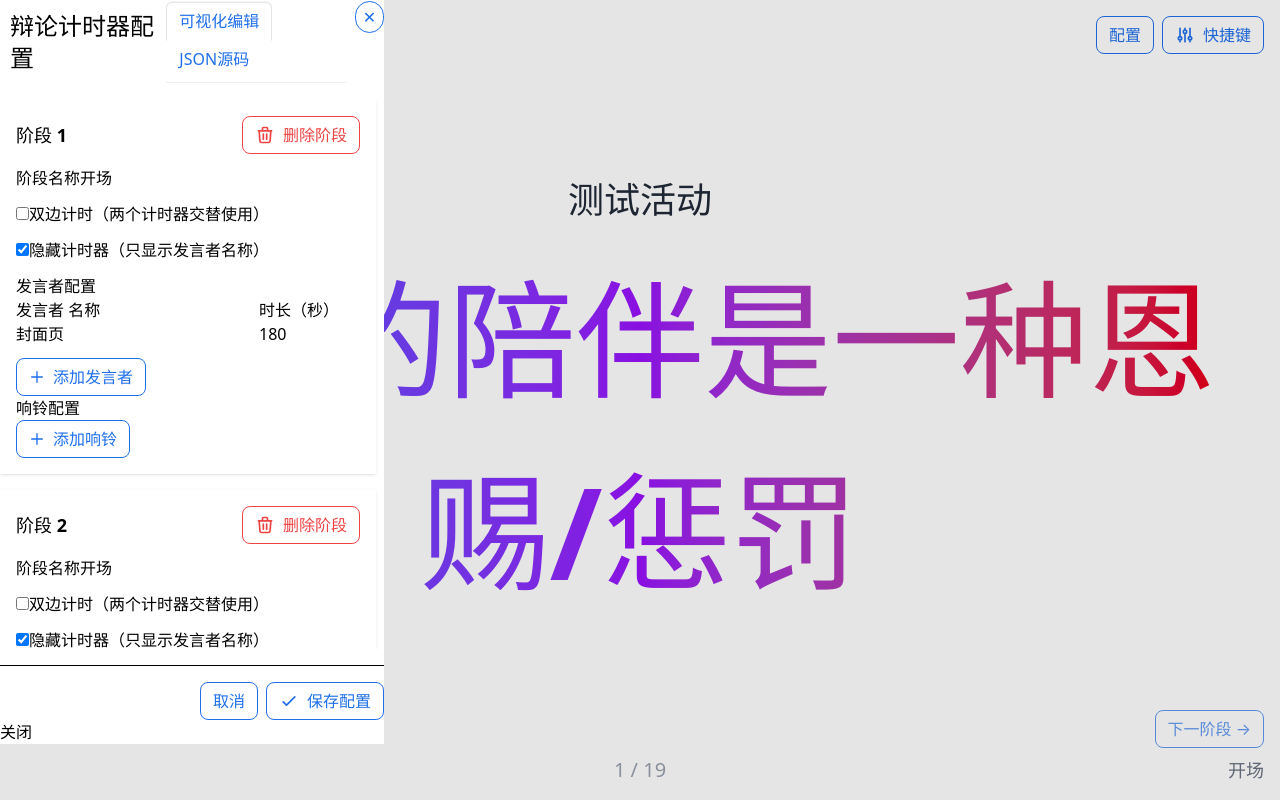
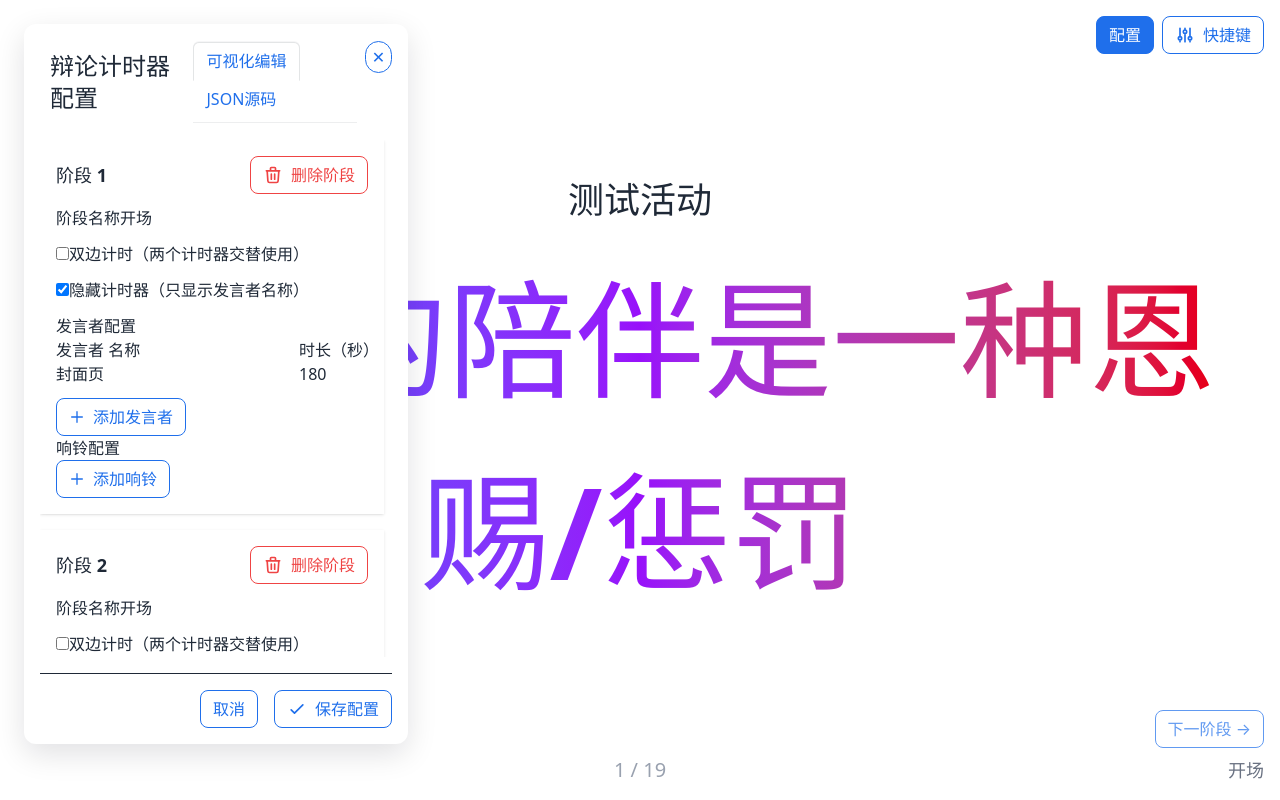
Before and after one commit to CompPsyUnion/debate-timer, a Vue app: page / in a window 1280 px wide. Both pictures are taken after a click on the button "配置". Built offline with nearby package versions, Linux system fonts and the light colour scheme.

Commit message:
fix: reconstruct closeModal function

```diff
--- a/config/vite.config.ts
+++ b/config/vite.config.ts
@@ -7,6 +7,9 @@ import { fileURLToPath, URL } from 'node:url';
 export default defineConfig(({ mode }) => ({
   base: mode === 'production' ? '/debate-timer/' : '/',
   plugins: [vue(), tailwindcss()],
+  server: {
+    host: true,
+  },
   css: {
     postcss: './config/postcss.config.js'
   },
--- a/src/components/screen/TimerConfigPanel.vue
+++ b/src/components/screen/TimerConfigPanel.vue
@@ -1,6 +1,15 @@
 <template>
-  <dialog ref="modalRef" class="modal">
-  <div class="modal-box w-[30vw] max-w-[1200px] h-[90vh] flex flex-col">
+  <!-- use v-if driven wrapper instead of native <dialog> to avoid dialog API inconsistencies -->
+  <!-- fixed overlay that aligns the panel to the right with padding (margins) so it doesn't sit at the bottom -->
+  <div
+    ref="modalRef"
+    v-if="props.open"
+    role="dialog"
+    aria-modal="true"
+  class="fixed inset-0 z-50 flex items-start justify-start p-6 pointer-events-auto"
+    @click="onDialogClick"
+  >
+  <div class="modal-box bg-white w-[30vw] max-w-[1200px] h-[90vh] flex flex-col rounded-lg shadow-2xl">
       <div class="flex items-center justify-between mb-4">
         <h3 class="text-2xl font-bold config-header">辩论计时器配置</h3>
         <div class="flex gap-2">
@@ -8,7 +17,7 @@
             <button type="button" class="tab" :class="{ 'tab-active': editMode === 'visual' }" @click="editMode = 'visual'">可视化编辑</button>
             <button type="button" class="tab" :class="{ 'tab-active': editMode === 'json' }" @click="editMode = 'json'">JSON源码</button>
           </div>
-          <button class="btn btn-sm btn-circle btn-ghost" @click="emitClose">✕</button>
+          <button type="button" class="btn btn-sm btn-circle btn-ghost" @click="emitClose">✕</button>
         </div>
       </div>
 
@@ -19,7 +28,7 @@
               <div class="card-body p-4">
                 <div class="flex items-center justify-between mb-3">
                   <h4 class="font-bold text-lg">阶段 {{ index + 1 }}</h4>
-                  <button class="btn btn-sm btn-error btn-ghost" @click="removeStage(index)">
+                  <button type="button" class="btn btn-sm btn-error btn-ghost" @click="removeStage(index)">
                     <svg
                       xmlns="http://www.w3.org/2000/svg"
                       class="h-5 w-5"
@@ -93,6 +102,7 @@
                       />
                     </div>
                     <button
+                      type="button"
                       v-if="stage.sides.length > 1"
                       class="btn btn-sm btn-ghost btn-error"
                       @click="removeSide(index, sideIndex)"
@@ -114,6 +124,7 @@
                     </button>
                   </div>
                   <button
+                    type="button"
                     v-if="!stage.isDualSide || stage.sides.length < 2"
                     class="btn btn-sm btn-outline"
                     @click="addSide(index)"
@@ -156,7 +167,7 @@
                         <option value="end">结束铃</option>
                       </select>
                     </div>
-                    <button class="btn btn-sm btn-ghost btn-error" @click="removeBell(index, bellIndex)">
+                    <button type="button" class="btn btn-sm btn-ghost btn-error" @click="removeBell(index, bellIndex)">
                       <svg
                         xmlns="http://www.w3.org/2000/svg"
                         class="h-4 w-4"
@@ -173,7 +184,7 @@
                       </svg>
                     </button>
                   </div>
-                  <button class="btn btn-sm btn-outline" @click="addBell(index)">
+                  <button type="button" class="btn btn-sm btn-outline" @click="addBell(index)">
                     <svg
                       xmlns="http://www.w3.org/2000/svg"
                       class="h-4 w-4"
@@ -189,7 +200,7 @@
               </div>
             </div>
 
-            <button class="btn btn-primary btn-block" @click="addStage">
+            <button type="button" class="btn btn-primary btn-block" @click="addStage">
               <svg
                 xmlns="http://www.w3.org/2000/svg"
                 class="h-5 w-5"
@@ -220,7 +231,7 @@
         </div>
       </div>
 
-      <div class="flex justify-end gap-2 mt-4 pt-4 border-t">
+  <div class="flex justify-end gap-2 mt-4 pt-4 border-t modal-actions">
         <div class="flex-1"></div>
         <div class="flex flex-col items-end">
           <div v-if="saveError" class="text-error text-sm mb-2">{{ saveError }}</div>
@@ -236,14 +247,11 @@
         </div>
       </div>
     </div>
-    <form method="dialog" class="modal-backdrop">
-      <button>关闭</button>
-    </form>
-  </dialog>
+  </div>
 </template>
 
 <script setup lang="ts">
-import { ref, watch } from 'vue';
+import { ref, watch, onMounted, onBeforeUnmount } from 'vue';
 import type { TimerStage } from '@/types/screen';
 
 interface EmitPayload {
@@ -262,14 +270,17 @@ const props = defineProps<{
 const emit = defineEmits<{
   (e: 'close'): void;
   (e: 'save', payload: EmitPayload): void;
+  (e: 'update:open', value: boolean): void;
 }>();
 
-const modalRef = ref<HTMLDialogElement | null>(null);
+// use a generic HTMLElement ref; we no longer rely on native dialog API
+const modalRef = ref<HTMLElement | null>(null);
 const editMode = ref<'visual' | 'json'>('visual');
 const localStages = ref<TimerStage[]>([]);
 const jsonSource = ref('');
 const jsonError = ref('');
 const saveError = ref('');
+// child no longer shows alerts — parent will handle page-level alerts
 
 const initialiseForm = () => {
   localStages.value = JSON.parse(JSON.stringify(props.stages)); // Deep copy
@@ -342,17 +353,78 @@ watch(
   (open: boolean) => {
     if (open) {
       initialiseForm();
-      modalRef.value?.showModal();
     } else {
-      modalRef.value?.close();
+      // parent controls visibility via prop -> v-if; nothing else needed here
     }
   },
   { immediate: true },
 );
 
-const emitClose = () => {
+/**
+ * Close modal in a single place so all callers behave the same.
+ * This will close the native <dialog> (if open) and emit the 'close' event
+ * so the parent can update its `open` state.
+ */
+const closeModal = () => {
+  // eslint-disable-next-line no-console
+  console.debug('[TimerConfigPanel] closeModal called — before close', { modalRef: modalRef.value, propOpen: props.open });
+
+  try {
+    if (modalRef.value) {
+      // hide element as a defensive fallback in case parent state doesn't update immediately
+      try {
+        modalRef.value.style.display = 'none';
+      } catch (e) {
+        // ignore
+      }
+      try {
+        document.body.classList.remove('modal-open');
+      } catch (e) {
+        // ignore
+      }
+      // eslint-disable-next-line no-console
+      console.debug('[TimerConfigPanel] closeModal applied fallback hide');
+    }
+  } catch (err) {
+    // eslint-disable-next-line no-console
+    console.debug('[TimerConfigPanel] closeModal fallback error', err);
+  }
+
+  // Notify parent that modal should be closed
   emit('close');
+  // also support v-model style update if parent uses it
+  emit('update:open', false);
+
+  // log after
+  // eslint-disable-next-line no-console
+  console.debug('[TimerConfigPanel] closeModal called — after close', { modalRef: modalRef.value, propOpen: props.open });
 };
+
+// kept for template compatibility (used by some buttons)
+const emitClose = () => closeModal();
+
+const onDialogClick = (e: MouseEvent) => {
+  // if click happened on the dialog backdrop (outside modal-box), close
+  if (e.target === modalRef.value) {
+    closeModal();
+  }
+};
+
+const onKeydown = (e: KeyboardEvent) => {
+  if (e.key === 'Escape' || e.key === 'Esc') {
+    if (props.open) {
+      closeModal();
+    }
+  }
+};
+
+onMounted(() => {
+  window.addEventListener('keydown', onKeydown);
+});
+
+onBeforeUnmount(() => {
+  window.removeEventListener('keydown', onKeydown);
+});
 
 const addStage = () => {
   localStages.value.push({
@@ -437,10 +509,7 @@ const handleSave = () => {
   }
 
   for (const stage of localStages.value) {
-    if (!stage.stageName.trim()) {
-      saveError.value = '阶段名称不能为空';
-      return;
-    }
+    // 阶段名称允许为空（按用户要求关闭“名称为空”校验）
     if (stage.sides.length === 0) {
       saveError.value = '阶段必须至少包含一个发言者';
       return;
@@ -464,13 +533,13 @@ const handleSave = () => {
   };
 
   // 发出保存事件，通知父级更新数据
+  // debug log: ensure handler is invoked
+  // eslint-disable-next-line no-console
+  console.debug('[TimerConfigPanel] emitting save', payload);
   emit('save', payload);
 
-  // 立即把新的配置加载到当前页面（父组件通常会在收到 save 事件时更新传入的 props），
-  // 然后关闭右侧 modal，并通知父组件 modal 已关闭
-  saveError.value = '';
-  modalRef.value?.close();
-  emit('close');
+  // 立即关闭 modal 并通知父组件；父组件将在 applyConfig 中显示页面级 alert
+  closeModal();
 };
 </script>
 <script lang="ts">
--- a/src/components/screen/debateTimer.vue
+++ b/src/components/screen/debateTimer.vue
@@ -99,8 +99,9 @@
       <!-- Stage Navigation - Bottom Corners (Always visible) -->
     </div>
 
-    <!-- Stage Navigation - Bottom Corners (Always visible) -->
-    <div class="absolute bottom-4 left-4 right-4 flex justify-between items-end pointer-events-none">
+  <!-- Stage Navigation - Bottom Corners (Always visible) -->
+  <!-- Changed to fixed so it sticks to viewport corners regardless of container scroll/layout -->
+  <div class="fixed bottom-4 left-4 right-4 flex justify-between items-end pointer-events-none z-40">
       <!-- Previous Stage -->
       <div v-if="hasPreviousStage" class="flex flex-col items-start pointer-events-auto">
         <button class="btn btn-ghost btn-sm mb-2 opacity-70 hover:opacity-100" @click="navigateToPreviousStage">
--- a/src/style/index.css
+++ b/src/style/index.css
@@ -14,6 +14,38 @@
 
 /* Tabs: 模仿浏览器标签页的样式（底部细线，激活 tab 被上边框包住并抬起） */
 @layer components {
+  /* Position modal as a right-side centered panel with rounded corners and drop shadow */
+  .modal {
+    display: flex;
+    align-items: center; /* vertical center */
+    justify-content: flex-end; /* align to right */
+    padding: 1.25rem; /* space from viewport edges */
+  }
+
+  /* Ensure modal-box looks like a floating panel with rounded corners and shadow */
+  .modal-box {
+    border-radius: .75rem; /* 12px */
+    box-shadow: 0 10px 30px rgba(2,6,23,0.12);
+    background-clip: padding-box;
+    overflow: hidden;
+    padding: 1rem; /* ensure inner spacing so buttons are away from edges */
+  }
+
+  /* Remove grey overlay/backdrop so main screen isn't dimmed */
+  .modal-backdrop {
+    background: transparent !important;
+  }
+
+  /* dialog backdrop (native) */
+  dialog::backdrop {
+    background: transparent !important;
+  }
+
+  /* Give cancel/save buttons a bit more breathing room */
+  .modal-actions .btn {
+    margin-left: 0.5rem;
+  }
+
   .tabs {
     position: relative;
     border-bottom: 1px solid rgba(31, 41, 55, 0.08); /* subtle divider */
--- a/src/views/Screen.vue
+++ b/src/views/Screen.vue
@@ -18,6 +18,15 @@
         </svg>
         快捷键
       </button>
+    </div>
+  </Transition>
+
+  <!-- page-level alert -->
+  <Transition name="fade">
+    <div v-if="pageAlert.show" class="absolute top-20 right-4 z-50">
+      <div :class="['alert', pageAlert.type === 'success' ? 'alert-success' : 'alert-error']">
+        <span>{{ pageAlert.message }}</span>
+      </div>
     </div>
   </Transition>
 
@@ -84,6 +93,7 @@ const timerData = ref<TimerData>({
 const debateTimerRef = ref<InstanceType<typeof DebateTimer> | null>(null);
 const showKeyboardHints = ref(false);
 const isConfigOpen = ref(false);
+const pageAlert = ref({ show: false, type: 'success', message: '' });
 
 const activityName = computed(() => timerData.value.activityName);
 const debateTitle = computed(() => timerData.value.debateTitle);
@@ -104,6 +114,10 @@ const closeConfig = () => {
 };
 
 const applyConfig = (payload: { activityName: string; debateTitle: string; stages: TimerStage[] }) => {
+  // debug log to confirm parent receives payload
+  // eslint-disable-next-line no-console
+  console.debug('[Screen] applyConfig', payload);
+
   timerData.value = {
     activityName: payload.activityName,
     debateTitle: payload.debateTitle,
@@ -117,6 +131,10 @@ const applyConfig = (payload: { activityName: string; debateTitle: string; stage
   setTimeout(() => {
     debateTimerRef.value?.handleReset?.();
   }, 100);
+
+  // show page-level success alert
+  pageAlert.value = { show: true, type: 'success', message: '配置已保存' };
+  setTimeout(() => (pageAlert.value.show = false), 2000);
 };
 </script>
 
--- /dev/null
+++ b/tsconfig.json
@@ -0,0 +1,4 @@
+{
+  "extends": "./config/tsconfig.app.json",
+  "include": ["src/**/*.ts", "src/**/*.tsx", "src/**/*.vue", "src/**/*.d.ts"]
+}
```
Also changed, not shown: src/shims-vue.d.ts (added, +7 -0 lines).
